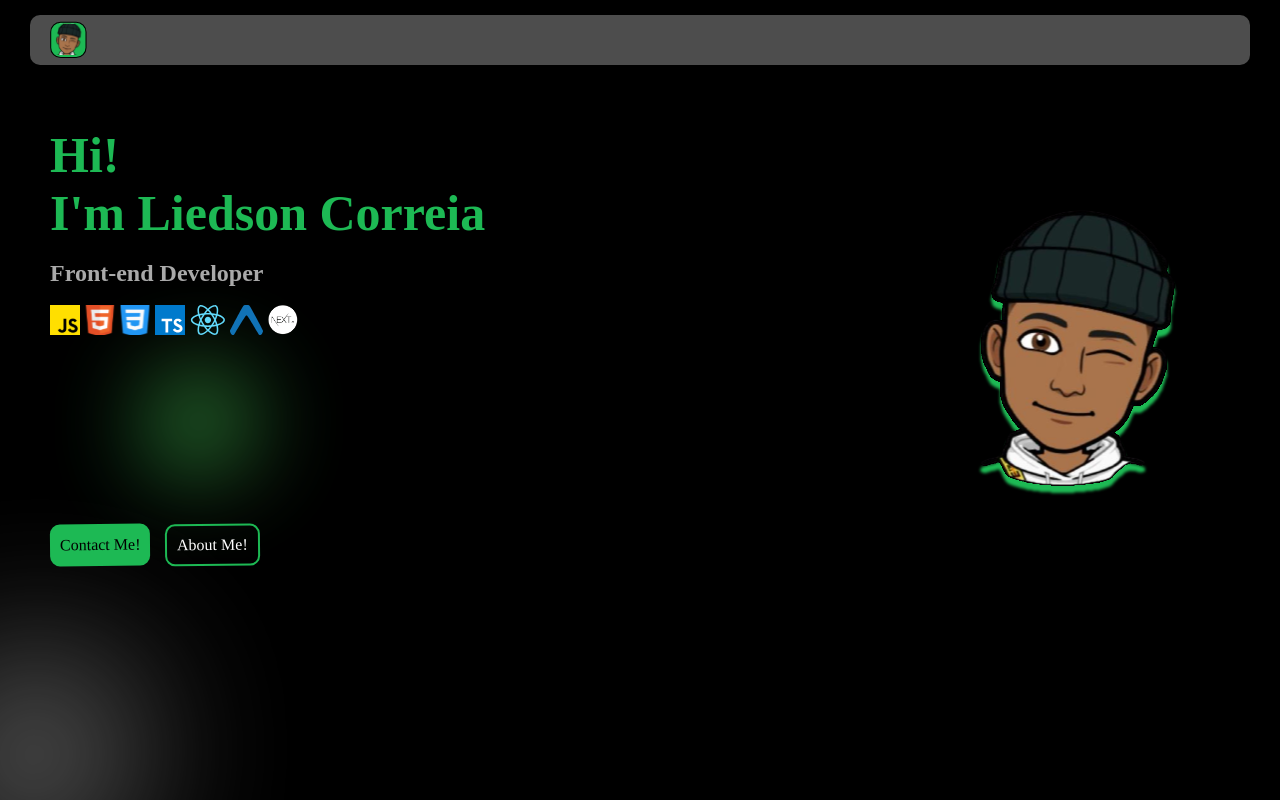
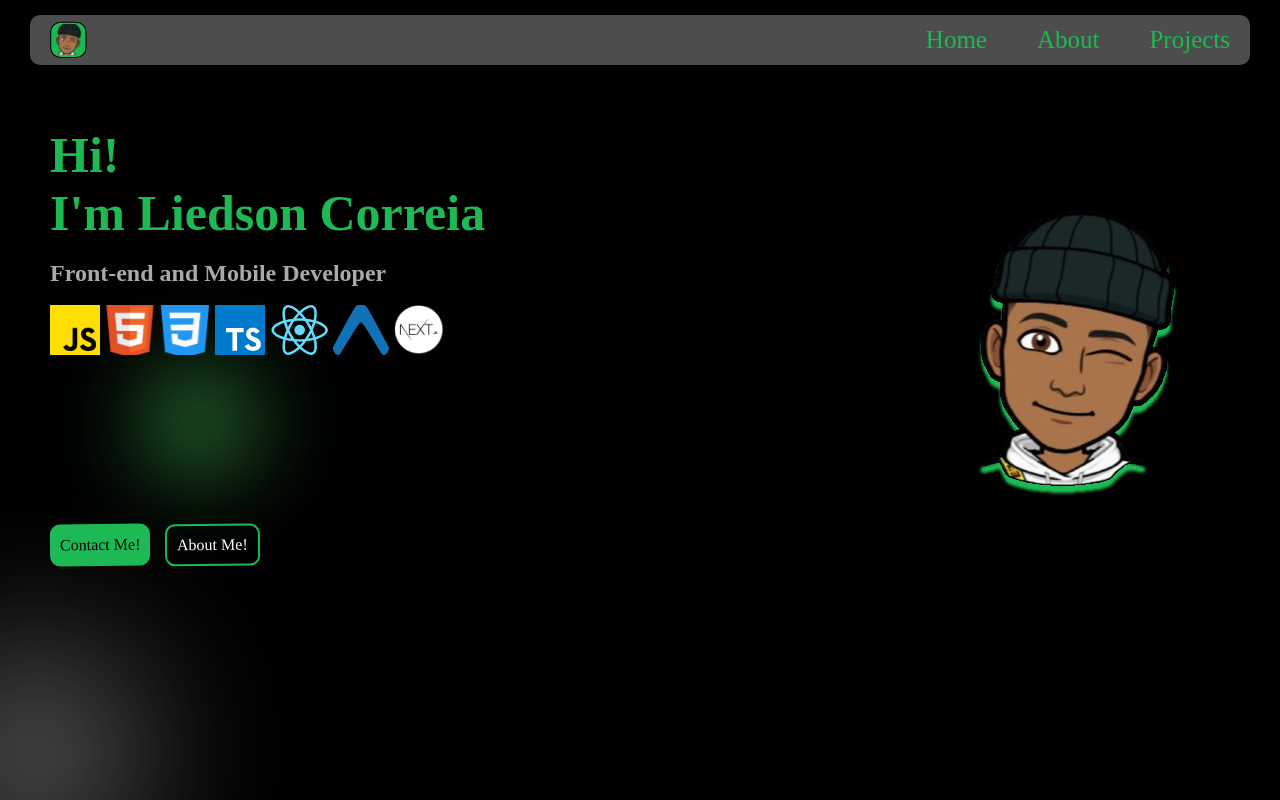
Before and after one commit to liedsonc/portifolio-web, a React (Vite) app: page / in a window 1280 px wide. Built offline with nearby package versions, Linux system fonts and the light colour scheme.

Commit message:
refactor: add routing and responsiveness

```diff
--- a/src/pages/Home/index.tsx
+++ b/src/pages/Home/index.tsx
@@ -1,11 +1,16 @@
 import * as S from "./styles";
 import { CSS } from "@stitches/react";
 import { Navbar } from '../../components/Navbar';
-import { ReactNode, useState } from 'react';
+import { ReactNode, useState, useRef } from 'react';
 import * as data from "../../../lib/data"
 import mainImg from "/assets/liedsoncT 1.svg"
 import menu from "/assets/menu.png"
 import grayeclipse from "/assets/Eclipse-gray.svg"
+
+
+
+
+
 
 function Home() {
 
@@ -18,7 +23,17 @@ function Home() {
             <S.HomeSection>
                 <Navbar >
                     <S.NavbarImg size={{ '@sm': 'd1' }} src={data.logo.img} />
-
+                    <S.Links size={{ '@xs': 'd1' }}>
+                        <S.Link style={{ textDecoration: 'none', color: '$primary' }} href='/'>
+                            <S.TextLink>Home</S.TextLink>
+                        </S.Link>
+                        <S.Link href="#About">
+                            <S.TextLink>About</S.TextLink>
+                        </S.Link>
+                        <S.Link href='#Projects'>
+                            <S.TextLink>Projects</S.TextLink>
+                        </S.Link>
+                    </S.Links>
                 </Navbar>
                 <S.main size={{ '@sm': 'd1' }}>
 
@@ -34,15 +49,18 @@ function Home() {
                     <S.greeterDiv size={{ '@sm': 'd1' }}>
                         <div>
                             <S.mainTitle size={{ '@xs': 'd1' }}>Hi!<br />I'm Liedson Correia</S.mainTitle>
-                            <S.mainSubtitle size={{ '@xs': 'd1' }}>Front-end Developer</S.mainSubtitle>
+                            <S.mainSubtitle size={{ '@xs': 'd1' }}>Front-end and Mobile Developer</S.mainSubtitle>
                             <S.Tecnologies size={{ '@xs': 'd1' }} >
                                 {
                                     technologies.map(tech =>
                                         <S.Tech
+                                            title={tech.title}
                                             size={{ '@xs': 'd1' }}
                                             key={tech.id}
                                             src={tech.img}
-                                            alt={tech.title} />
+                                            alt={tech.title}
+
+                                        />
                                     )
                                 }
 
@@ -50,12 +68,16 @@ function Home() {
                             </S.Tecnologies >
                         </div>
                         <S.Buttons size={{ '@xs': 'd1' }}>
+                            <a href='mailto:liedsonpt@outlook.pt'>
                                 <S.callToAction size={{ '@xs': 'd1' }}>
                                     Contact Me!
                                 </S.callToAction>
+                            </a>
+                            <a href='#About' >
                                 <S.aboutButton size={{ '@xs': 'd1' }}>
                                     About Me!
                                 </S.aboutButton>
+                            </a>
                         </S.Buttons>
 
                     </S.greeterDiv>
--- a/src/pages/Home/styles.ts
+++ b/src/pages/Home/styles.ts
@@ -8,7 +8,8 @@ export const Home = styled("div", {
     backgroundImage: "url('/assets/Eclipse-gray.svg'), url('/assets/Eclipse-green.svg') ",
     backgroundPosition: "left bottom, 5% center",
     backgroundSize: '300px',
-    backgroundRepeat: "no-repeat"
+    backgroundRepeat: "no-repeat",
+    boxSizing: "border-box"
 
 })
 
@@ -172,13 +173,19 @@ export const Tecnologies = styled("div", {
 })
 
 export const Tech = styled("img", {
-    height: 30,
+    transition: 0,
+    height: 50,
+
+    '&:hover': {
+        height: 52,
+    },
     variants: {
         size: {
             d1: {
                 height: 20,
                 width: "auto",
             },
+
 
         },
 
@@ -272,6 +279,28 @@ export const aboutButton = styled("button", {
     }
 })
 
+export const Links = styled('div', {
+    display: 'flex',
+    float: 'right',
+    alignItems: 'center',
+    textDecoration: 'none',
+    gap: 50,
+    variants: {
+        size: {
+            d1: {
+                display: 'none'
+            }
+        }
+    }
 
+})
+export const TextLink = styled('li', {
+    listStyle: 'none',
+    color: '$secondary'
+})
+export const Link = styled('a', {
 
+    textDecoration: 'none',
+    color: '$secondary'
+})
 export type StyledHome = Stitches.VariantProps<typeof Home>;
```
Lines whose indentation alone changed are shown as unchanged.
